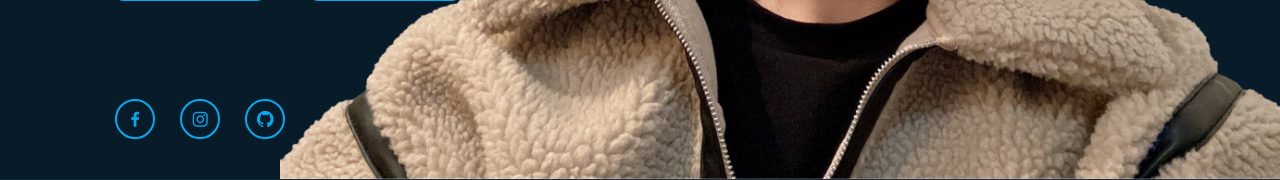
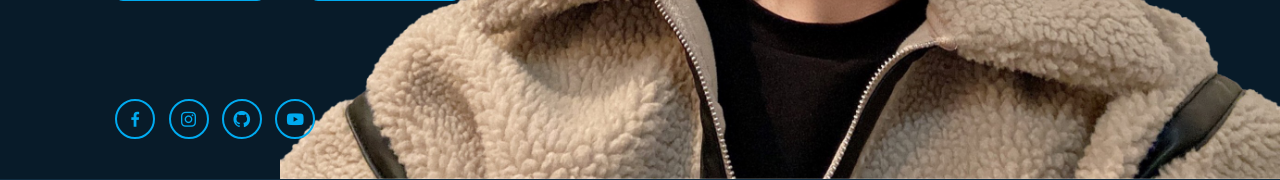
Before and after one commit to hiepnguyen0711/Portfolio, a PHP site: page / in a window 1280 px wide. Shown: the part 621-801 px from the top of the page. Run offline with PHP 8.4, Linux system fonts and the light colour scheme.

Commit message:
update index

```diff
--- a/css/style.css
+++ b/css/style.css
@@ -248,7 +248,7 @@ section {
 .home-sci {
     position: absolute;
     bottom: 4rem;
-    width: 170px;
+    width: 200px;
     display: flex;
     justify-content: space-between;
     align-items: center;
--- a/index.html
+++ b/index.html
@@ -52,6 +52,7 @@
             <a href="#"><i class='bx bxl-facebook'></i></a>
             <a href="#"><i class='bx bxl-instagram'></i></a>
             <a href="#"><i class='bx bxl-github'></i></a>
+            <a href="#"><i class='bx bxl-youtube'></i></a>
             <span class="animate" style="--i:6;"></span>
         </div>
         </div>
@@ -249,7 +250,7 @@
                         </div>
 
                         <div class="progress">
-                            <h3>Pawn ( Game Development - GTA )<span>90%</span></h3>
+                            <h3>Pawn (Game Development)<span>90%</span></h3>
                             <div class="bar"><span></span></div>
                         </div>
 
```
